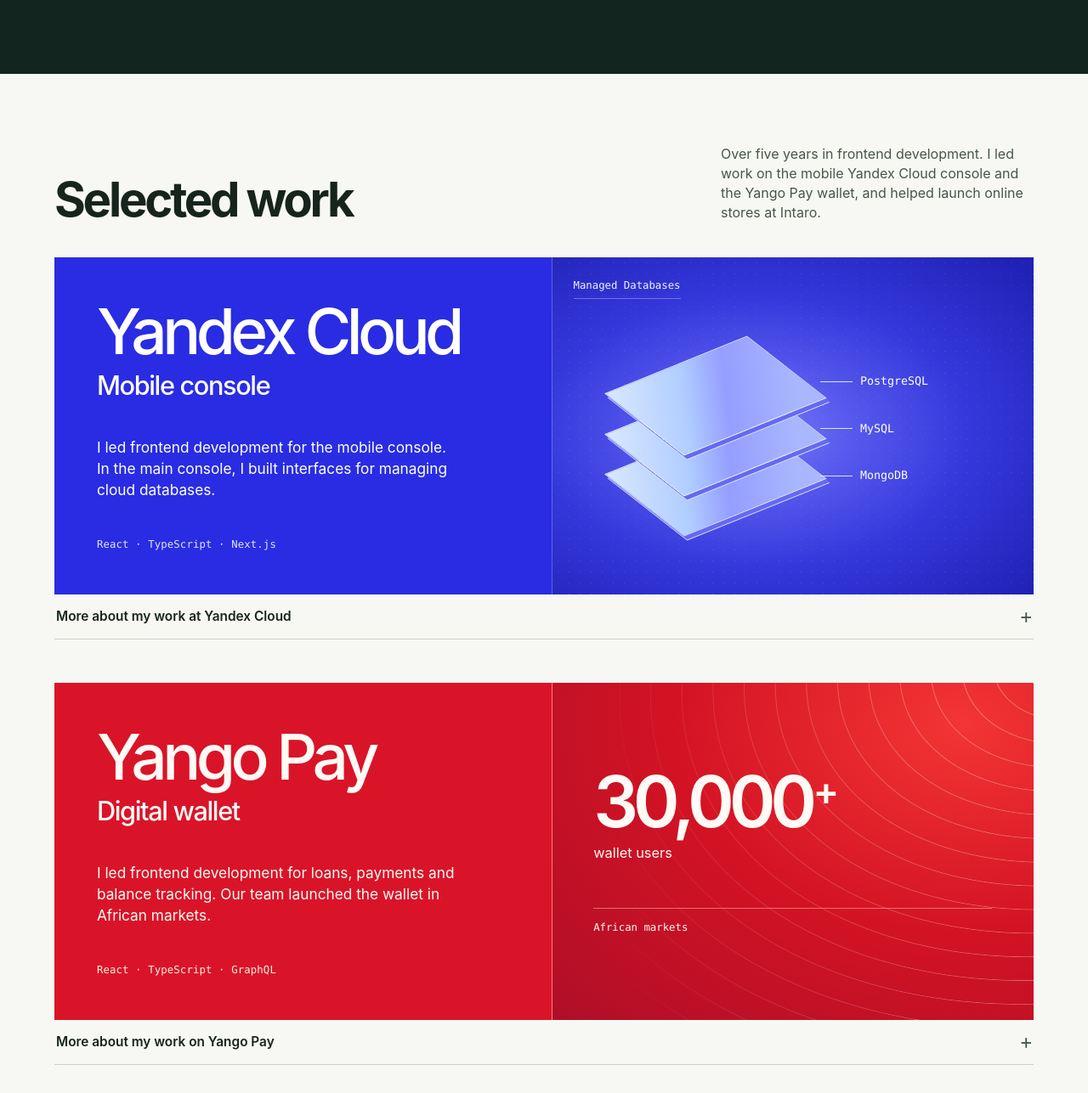
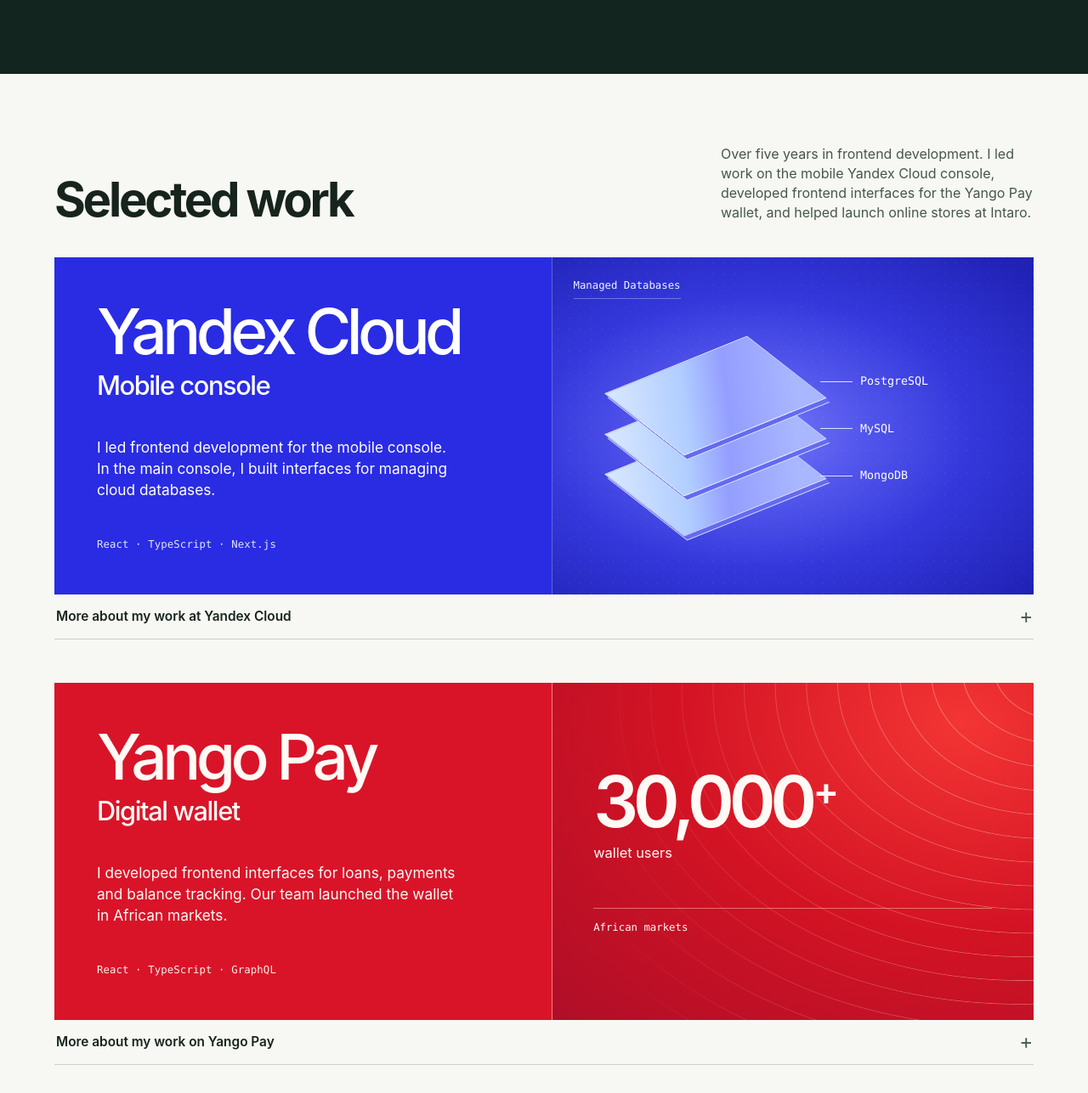
Before and after one commit to LehaRybkoha/leharybkoha.github.io, a plain HTML site: page en.html in a window 1280 px wide. Shown: the part 617-1904 px from the top of the page at 85% size. Drawn offline with Linux system fonts and the light colour scheme.

Commit message:
Correct Yango Pay role to frontend contributor

```diff
--- a/en.html
+++ b/en.html
@@ -35,7 +35,7 @@
   </section>
   <section class="work-section" id="work" aria-labelledby="work-title">
     <div class="wrap">
-      <div class="section-head"><h2 id="work-title">Selected work</h2><p>Over five years in frontend development. I led work on the mobile Yandex Cloud console and the Yango Pay wallet, and helped launch online stores at Intaro.</p></div>
+      <div class="section-head"><h2 id="work-title">Selected work</h2><p>Over five years in frontend development. I led work on the mobile Yandex Cloud console, developed frontend interfaces for the Yango Pay wallet, and helped launch online stores at Intaro.</p></div>
       <div class="cases">
         <article class="case case-cloud" aria-labelledby="cloud-title">
           <div class="case-poster">
@@ -68,7 +68,7 @@
           <div class="case-poster">
             <div class="case-intro">
               <h3 id="pay-title">Yango Pay<span>Digital wallet</span></h3>
-              <p>I led frontend development for loans, payments and balance tracking. Our team launched the wallet in African markets.</p>
+              <p>I developed frontend interfaces for loans, payments and balance tracking. Our team launched the wallet in African markets.</p>
               <p class="case-stack">React · TypeScript · GraphQL</p>
             </div>
             <div class="wallet-art">
```
Also changed, not shown: index.html (+1 -1 lines).
